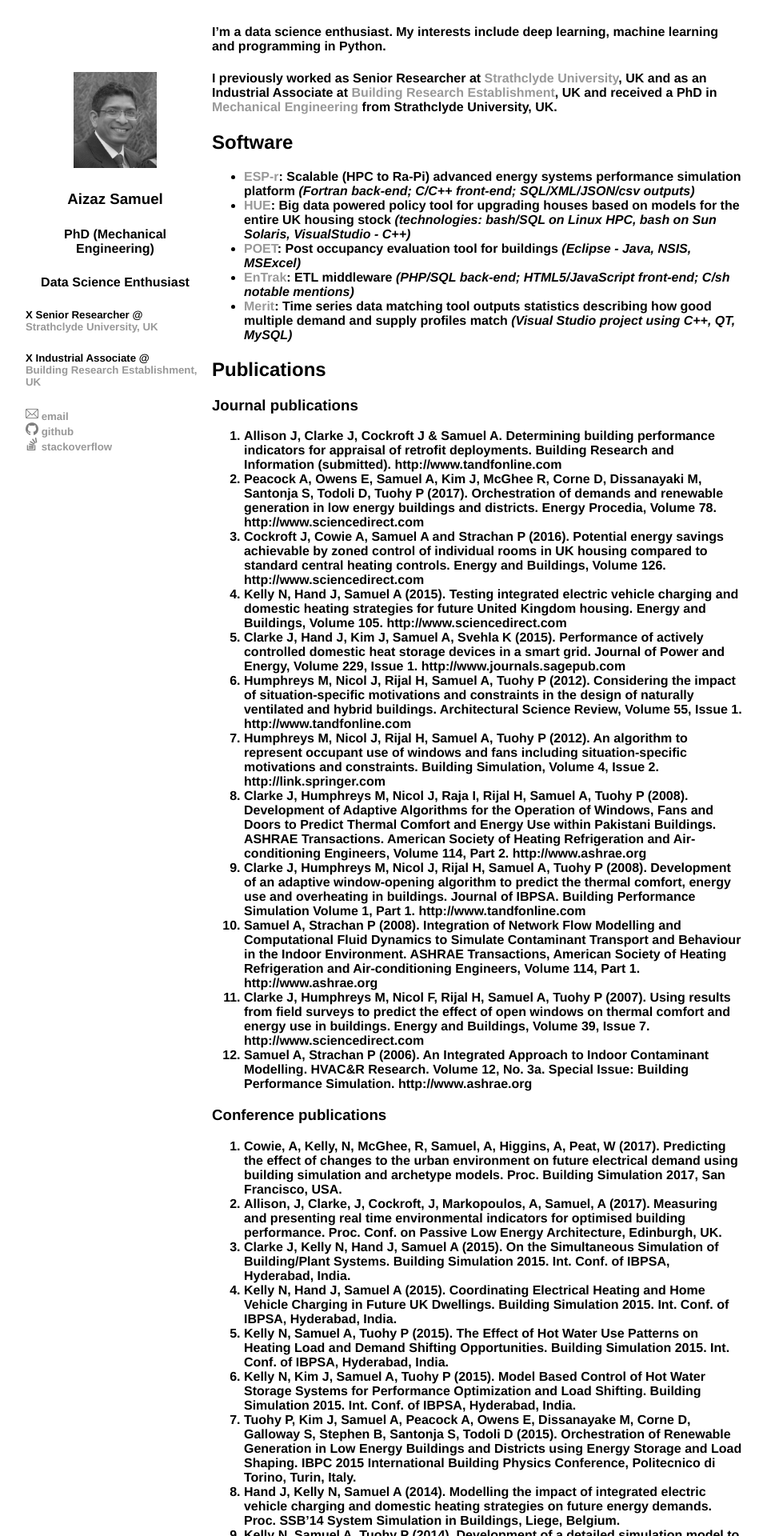
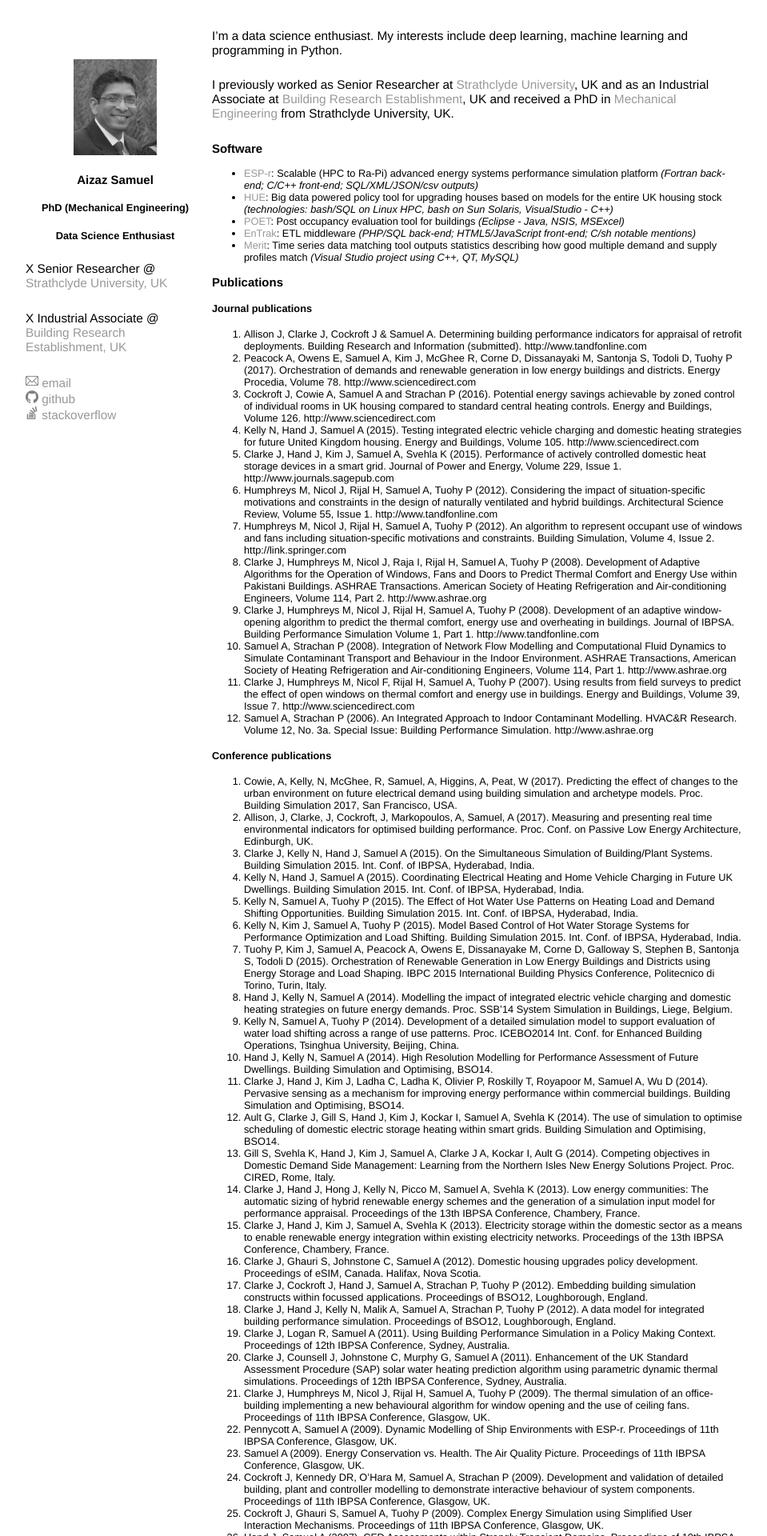
Before and after one commit to aizaz-samuel/aizaz-samuel.github.io, a Jekyll site: the page built from about/index.md, in a window 1280 px wide. Shown: the top 1920 px of the page at 80% size, without its empty margins (160-1119 px from the left). Built offline with Jekyll 4.4.1, drawn with Linux system fonts in a browser that asks for light colours; a script that is not in the unit is left out.

```diff
--- a/about/index.md
+++ b/about/index.md
@@ -5,10 +5,10 @@ comments: false
 ---
 
 
-#### I'm a data science enthusiast. My interests include deep learning, machine learning and programming in Python.
-#### I previously worked as Senior Researcher at [Strathclyde University](https://www.strath.ac.uk/), UK and as an Industrial Associate at [Building Research Establishment](https://www.bregroup.com/), UK and received a PhD in [Mechanical Engineering](https://www.strath.ac.uk/research/energysystemsresearchunit/) from Strathclyde University, UK.
+##### I'm a data science enthusiast. My interests include deep learning, machine learning and programming in Python.
+##### I previously worked as Senior Researcher at [Strathclyde University](https://www.strath.ac.uk/), UK and as an Industrial Associate at [Building Research Establishment](https://www.bregroup.com/), UK and received a PhD in [Mechanical Engineering](https://www.strath.ac.uk/research/energysystemsresearchunit/) from Strathclyde University, UK.
 
-## Software
+### Software
 
 * [ESP-r](http://www.esru.strath.ac.uk/applications/esp-r/): Scalable (HPC to Ra-Pi) advanced energy systems performance simulation platform _(Fortran back-end; C/C++ front-end; SQL/XML/JSON/csv outputs)_
 * [HUE](http://www.esru.strath.ac.uk/applications/hue/): Big data powered policy tool for upgrading houses based on models for the entire UK housing stock _(technologies: bash/SQL on Linux HPC, bash on Sun Solaris, VisualStudio - C++)_
@@ -16,8 +16,8 @@ comments: false
 * [EnTrak](http://www.esru.strath.ac.uk/applications/entrak/): ETL middleware _(PHP/SQL back-end; HTML5/JavaScript front-end;  C/sh notable mentions)_
 * [Merit](http://www.esru.strath.ac.uk/Downloads/downloads.htm#Merit): Time series data matching tool outputs statistics describing how good multiple demand and supply profiles match _(Visual Studio project using C++, QT, MySQL)_
 
-## Publications
-### Journal publications
+### Publications
+#### Journal publications
 1. Allison J, Clarke J, Cockroft J & Samuel A. Determining building performance indicators for appraisal of retrofit deployments. Building Research and Information (submitted). http://www.tandfonline.com
 2. Peacock A, Owens E, Samuel A, Kim J, McGhee R, Corne D, Dissanayaki M, Santonja S, Todoli D, Tuohy P (2017). Orchestration of demands and renewable generation in low energy buildings and districts. Energy Procedia, Volume 78. http://www.sciencedirect.com
 3. Cockroft J, Cowie A, Samuel A and Strachan P (2016). Potential energy savings achievable by zoned control of individual rooms in UK housing compared to standard central heating controls. Energy and Buildings, Volume 126. http://www.sciencedirect.com
@@ -31,7 +31,7 @@ comments: false
 11. Clarke J, Humphreys M, Nicol F, Rijal H, Samuel A, Tuohy P (2007). Using results from field surveys to predict the effect of open windows on thermal comfort and energy use in buildings. Energy and Buildings, Volume 39, Issue 7. http://www.sciencedirect.com
 12. Samuel A, Strachan P (2006). An Integrated Approach to Indoor Contaminant Modelling. HVAC&R Research. Volume 12, No. 3a. Special Issue: Building Performance Simulation. http://www.ashrae.org
 
-### Conference publications
+#### Conference publications
 13. Cowie, A, Kelly, N, McGhee, R, Samuel, A, Higgins, A, Peat, W (2017). Predicting the effect of changes to the urban environment on future electrical demand using building simulation and archetype models. Proc. Building Simulation 2017, San Francisco, USA.
 14. Allison, J, Clarke, J, Cockroft, J, Markopoulos, A, Samuel, A (2017). Measuring and presenting real time environmental indicators for optimised building performance. Proc. Conf. on Passive Low Energy Architecture, Edinburgh, UK.
 15. Clarke J, Kelly N, Hand J, Samuel A (2015). On the Simultaneous Simulation of Building/Plant Systems. Building Simulation 2015. Int. Conf. of IBPSA, Hyderabad, India.
@@ -63,21 +63,21 @@ comments: false
 41. Samuel A, Strachan P (2005). Integration of Contaminant Behaviour Prediction within Whole Building Simulation. Proceedings of 9th IBPSA Conference, Montreal, Canada.
 42. Imbabi S, Peacock A, Samuel A, Strachan P (2003). An Engineering Approach to Modelling of Dynamic Insulation using ESP-r. Proceedings of "Building Sustainability, Value and Profit" Worldwide CIBSE/ASHRAE Conference. Edinburgh, UK.
 
-### Dissertations
+#### Dissertations
 43. Samuel A (2002). Simulation Modelling of Dynamic Insulation as a Means for Energy Saving and Human Comfort. MSc Thesis. University of Strathclyde, Glasgow, UK. http://www.esru.strath.ac.uk
 44. Samuel A (2006). On the Conflation of Contaminant Behaviour Prediction within Whole Building Performance Simulation. PhD Thesis. University of Strathclyde, Glasgow, UK. http://www.esru.strath.ac.uk
 
-### Other publications
+#### Other publications
 45. Samuel A, Ghauri S (2012). Housing Upgrade Evaluator. Software for development of energy policy regarding upgrade of existing housing. University of Strathclyde, Glasgow, UK. http://www.esru.strath.ac.uk
 46. Samuel A (2013). Honeywell Energy Calculator. Software for estimation of energy demand from wet central heating systems. University of Strathclyde, Glasgow, UK. http://www.esru.strath.ac.uk
 47. Samuel A, Ghauri S, Cockroft J (2007). Advanced Domestic Energy Performance Tool. Performance analysis software for domestic heating system controls. University of Strathclyde, Glasgow, UK. http://www.esru.strath.ac.uk
 48. Cockroft J, Samuel A and Tuohy P (2007). Development of a Methodology for the Evaluation of Domestic Heating Controls. ESRU Consultancy Report to the Building Research Establishment. http://www.esru.strath.ac.uk
 
-## Links
+### Links
 * [GitHub](https://github.com/aizaz-samuel)
 * [StackOverflow](https://stackoverflow.com/users/13591395/aizazsamuel)
 
-## About This Site
+### About This Site
 ##### This site is powered by [Jekyll](http://jekyllrb.com/). All blog posts are released under the [Creative Commons Attribution-ShareAlike 4.0 International License](http://creativecommons.org/licenses/by-sa/4.0/).
 
 ##### All opinions and views are my own and do not represent my employer.
--- a/css/main.css
+++ b/css/main.css
@@ -6,7 +6,8 @@ body {
 nav ul, footer ul, body{
     padding: 0px;
     list-style: none;
-    font-weight: bold;
+    font-size: 0.8em;
+    /* font-weight: bold; */
 }
 nav ul li, footer ul li {
     display: inline;
@@ -26,6 +27,11 @@ h1 {
     font-size: 3em;
     font-family:'Helvetica', 'Arial', 'Sans-Serif';
 }
+h5 {
+  font-size: 1.2em;
+  font-weight: normal;
+}
+
 p {
     font-size: 1.5em;
     line-height: 1.4em;
```
